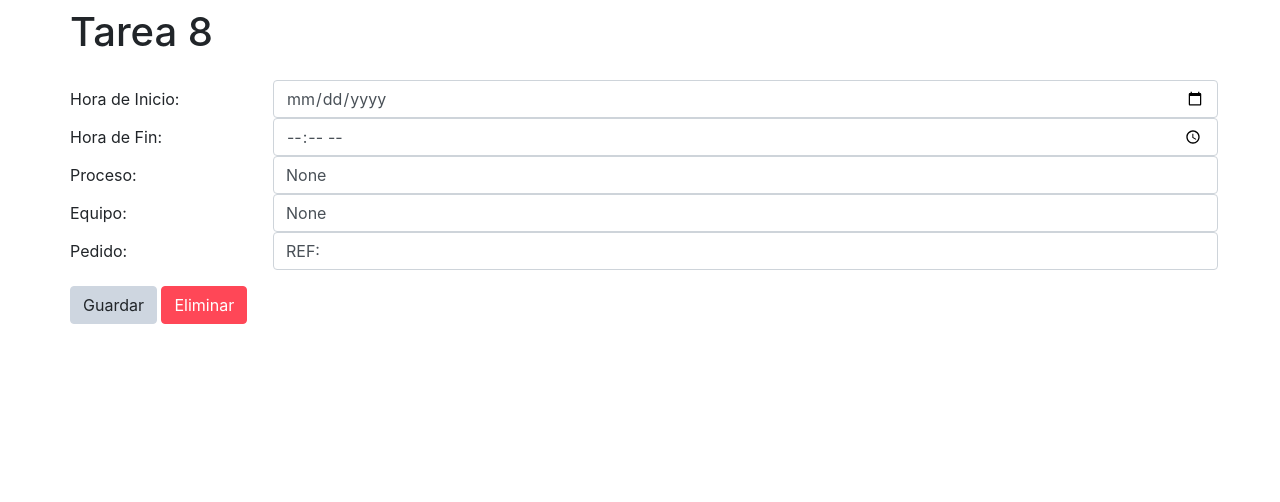
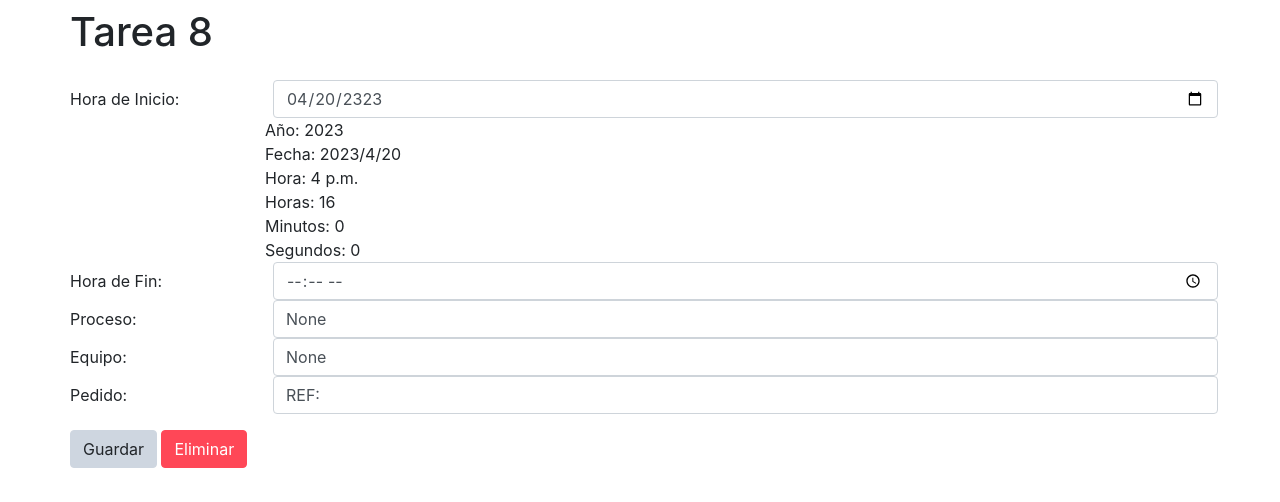
Before and after one commit to RubenDominguezTilve/DEUSTRONICS, a Django app: page /tarea/8/ in a window 1280 px wide. Shown: the part 152-654 px from the top of the page. Run offline with Django 3.2, Linux system fonts and the light colour scheme; a user stored in the database is signed in; data comes from the database, SQL or seed files in the repository; parts of the project's set-up code (start-up, migrations or seed data) failed here and were passed over; some libraries are stand-ins or nearby versions.

Commit message:
Intento de comprender los datetimes

```diff
--- a/app/templates/tarea_detalle.html
+++ b/app/templates/tarea_detalle.html
@@ -12,11 +12,23 @@
 
       <input type="hidden" class="form-control ml-2" id="tareaID" name="tareaID" value={{tarea.id}}>
 
-      <!-- Revisar formato DATE -->
+      <!-- TODO Revisar formato DATE -->
       <label for="HoraInicioTarea" class="col-sm-2 col-form-label ">Hora de Inicio: </label>
       <div class="col-sm-10">
         <input type="date" class="form-control ml-2" id="HoraInicioTarea" name="HoraInicioTarea"
-          value={{tarea.hora_inicio}}>
+          value="{{tarea.hora_inicio|date:'yy-m-d'}}">
+          Año: {{tarea.hora_inicio.year}}
+          <br>
+          Fecha: {{tarea.hora_inicio.year}}/{{tarea.hora_inicio.month}}/{{tarea.hora_inicio.day}}
+          <br>
+          Hora: {{tarea.hora_inicio.time}}
+          <br>
+          Horas: {{tarea.hora_inicio.hour}}
+          <br>
+          Minutos: {{tarea.hora_inicio.minute}}
+          <br>
+          Segundos: {{tarea.hora_inicio.second}}
+          <br>
       </div>
 
       <!-- Revisar formato DATE -->
```
